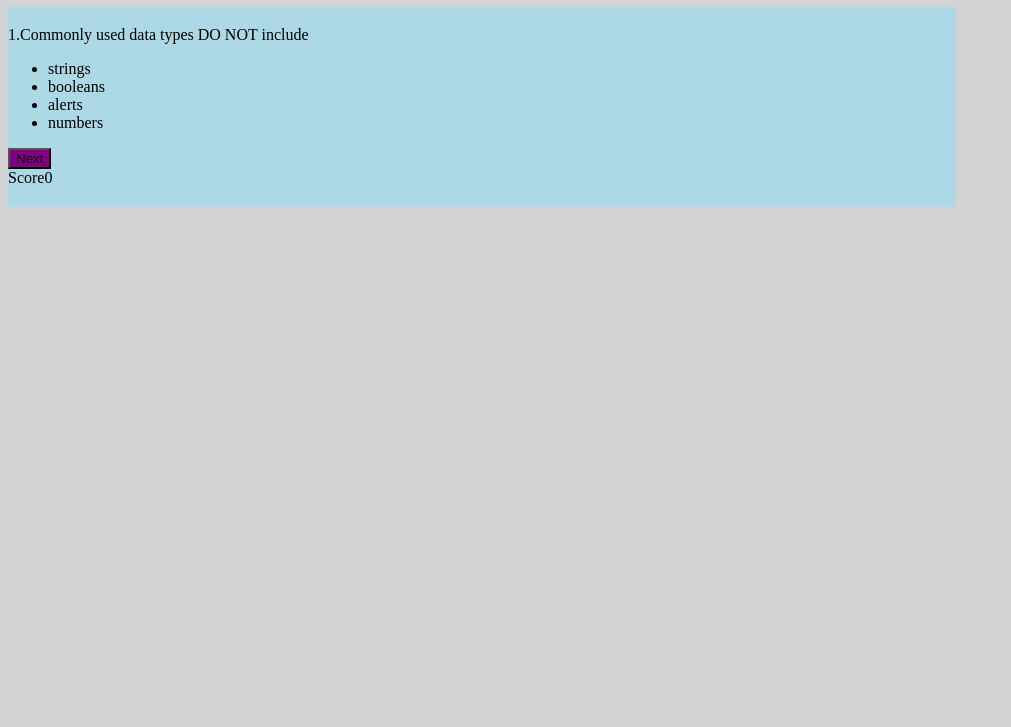
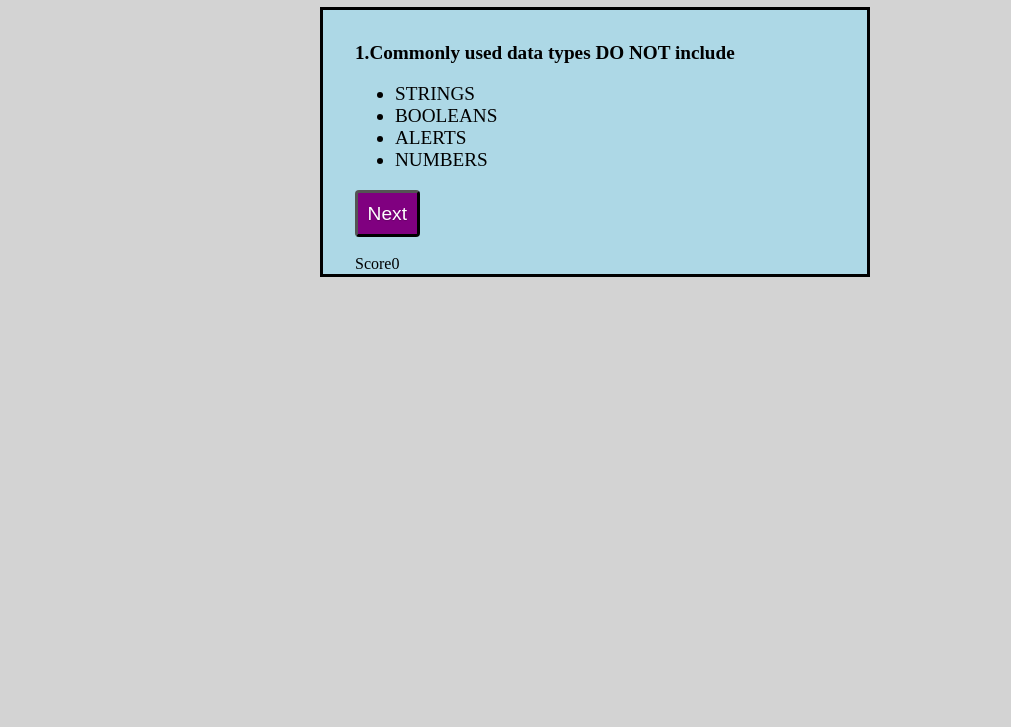
Before and after one commit to whitneybroadfoot/Four_Quiz_Java, a plain HTML site: page index.html in a window 1280 px wide. Shown: the part 73-800 px from the top of the page, without its empty margins (0-1011 px from the left). Drawn offline with Linux system fonts and the light colour scheme.

Commit message:
hover button effect

```diff
--- a/index.html
+++ b/index.html
@@ -4,6 +4,11 @@
 <head>
     <title>Multiple Choice Quiz</title>
     <link rel="stylesheet" href="style.css">
+    <style>
+        a:hover {
+          background-color: yellow;
+        }
+        </style>
 </head>
 
 <body>
@@ -25,6 +30,7 @@
             <div class="next">
                 <button type="button" onclick="next()" id="button">Next</button>
             </div>
+            <br>
             <div class="userScore">Score<span id="scoreCard">0</span>
             </div>
         </div>
--- a/quiz.js
+++ b/quiz.js
@@ -7,7 +7,7 @@ var two = document.getElementById('two');
 var three = document.getElementById('three');
 var four = document.getElementById('four');
 
-//questions for grabbing and looping
+//questions
 var app = {
   questions: [
 
@@ -91,6 +91,7 @@ var app = {
 
 
 }
+//end of the app curly bracket
 
 window.onload = app.load();
 
--- a/style.css
+++ b/style.css
@@ -1,15 +1,45 @@
 body {
+    background-color:lightgray;
     color: black;
-    background-color:lightgray;
+    margin: auto;
+    width: 50%;
+
 }
 
 .quiz_wrapper {
-    align-content: center;
+    background-color: lightblue;
+    border-style: solid;
+    height: 200px;
+    padding: 5%;
     width: 75%;
-    height: 200px;
-    background-color: lightblue;
 }
 
 button {
     background-color: purple;
+    border-radius: 4px;
+    border-style: outset;
+    border-width: medium;
+    color: white;
+    font-size: larger;
+    padding: 2%;
+    text-shadow: 0 1px 1px rgba(0, 0, 0, 0.2);
 }
+
+.options {
+    color: black;
+    font-size: larger;
+    text-transform: uppercase;
+}
+
+ul:hover {
+    list-style-type: circle;
+}
+
+
+
+
+.question {
+    color: black;
+    font-weight: bolder;
+    font-size: larger;
+}
```
